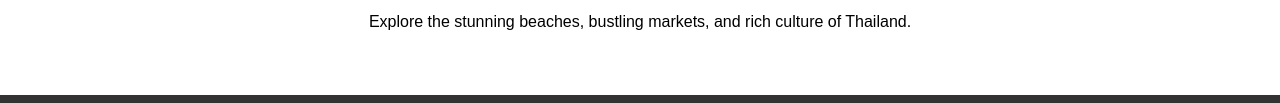
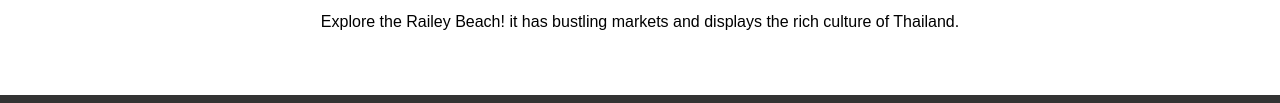
Before and after one commit to Cbanks02/travel-recommendation-website, a plain HTML site: page index.html in a window 1280 px wide. Shown: the part 2488-2591 px from the top of the page. Drawn offline with Linux system fonts and the light colour scheme.

Commit message:
index.html

```diff
--- a/index.html
+++ b/index.html
@@ -134,8 +134,8 @@
 
                 <div class="recommendation">
                     <h3>Thailand</h3>
-                    <img src="https://www.weseektravel.com/wp-content/uploads/2023/04/how-to-get-to-railay-beach-1.jpg">
-                    <p>Explore the stunning beaches, bustling markets, and rich culture of Thailand.</p>
+                    <img src="https://lp-cms-production.imgix.net/2019-06/128074626_high.jpg">
+                    <p>Explore the Railey Beach! it has bustling markets and displays the rich culture of Thailand.</p>
                 </div>
             `;
         });
```
